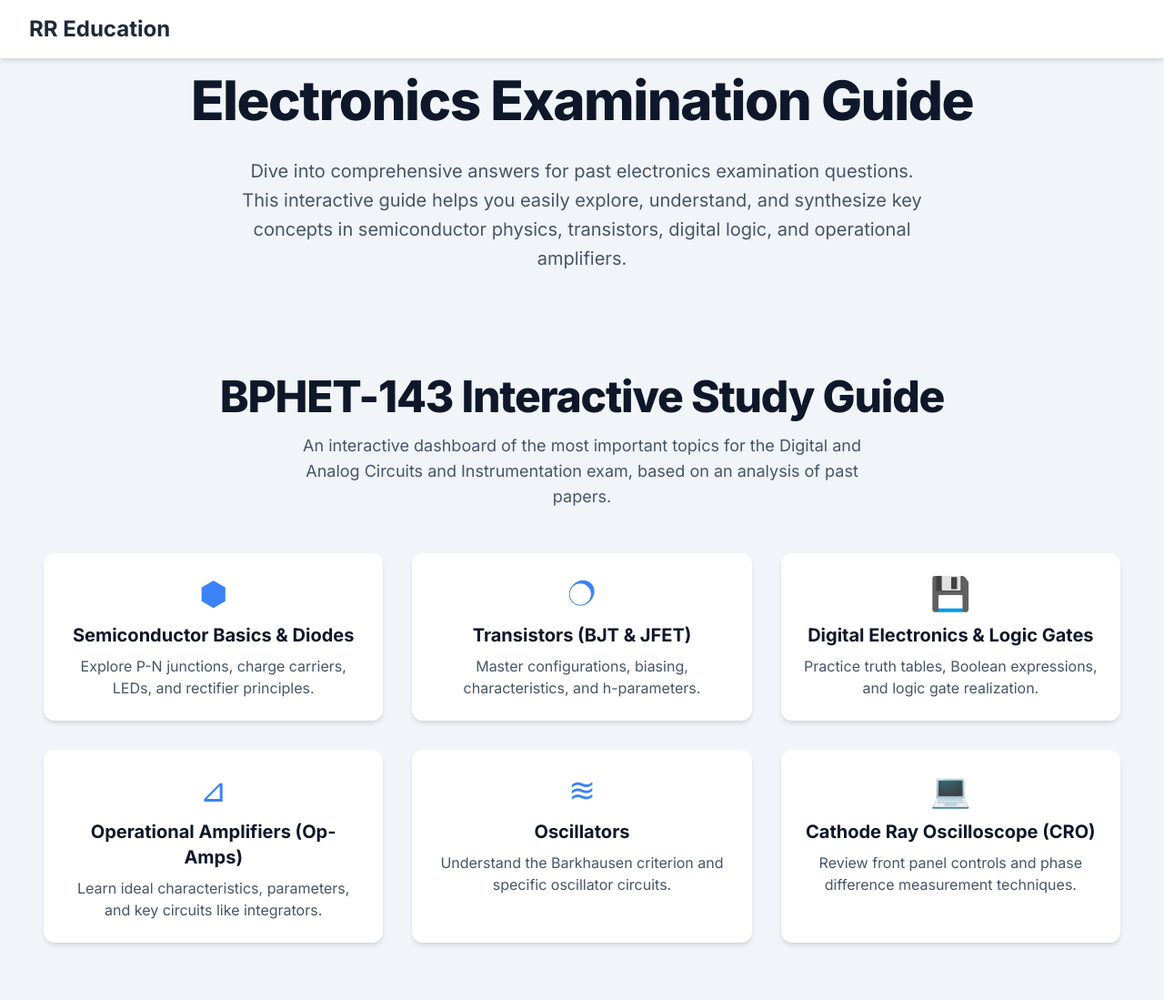
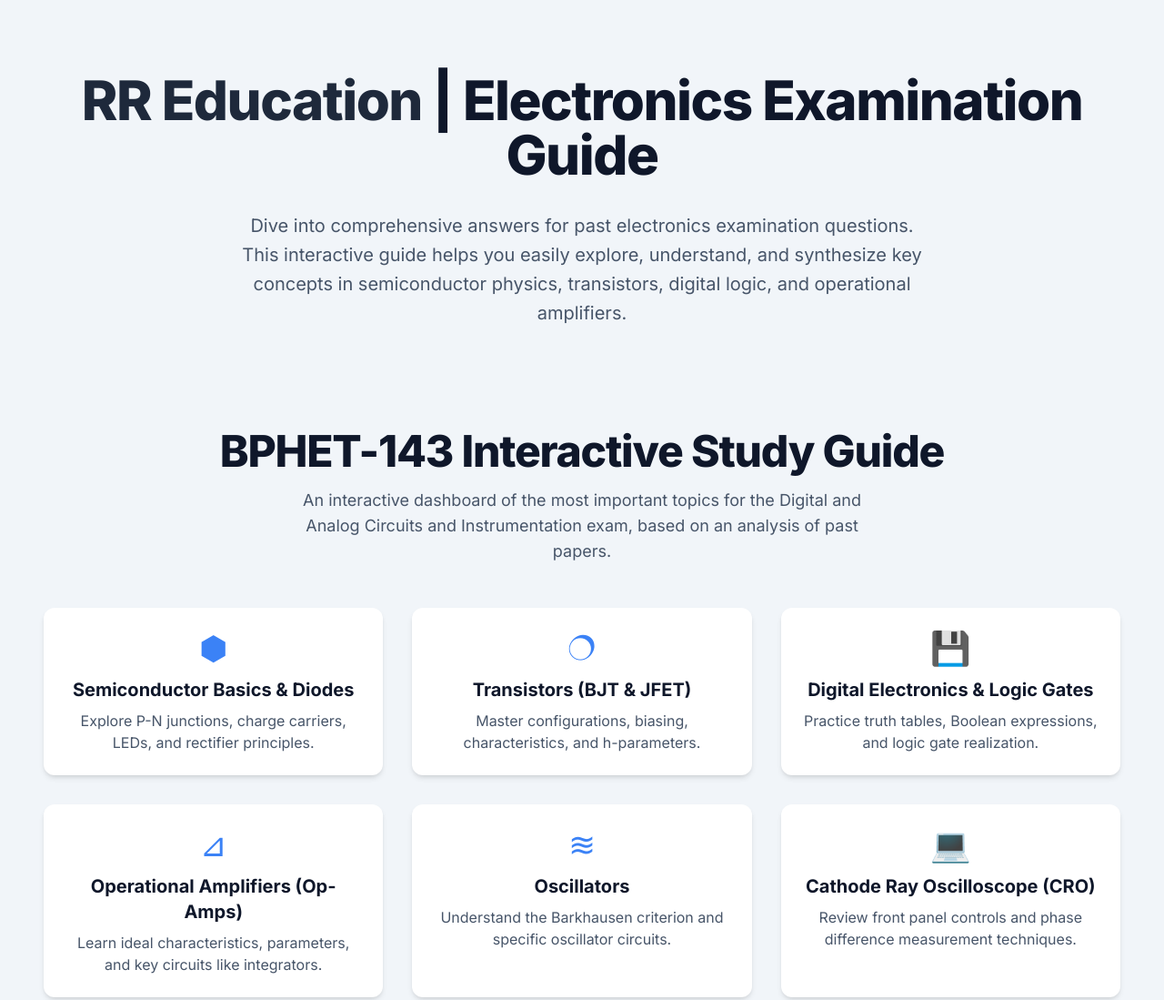
Before and after one commit to raushan1107/RREducation-BPHET143, a plain HTML site: page index.html in a window 1280 px wide. Shown: the top 1099 px of the page at 91% size. Drawn offline with nearby package versions, Linux system fonts and the light colour scheme.

Commit message:
Update index.html

```diff
--- a/index.html
+++ b/index.html
@@ -73,21 +73,12 @@
     </style>
 </head>
 <body class="text-slate-800">
-<!-- Fixed Navigation Bar -->
-    <nav class="fixed top-0 left-0 right-0 bg-white shadow-md z-50 py-4 px-8">
-        <div class="max-w-7xl mx-auto flex justify-between items-center">
-            <a href="#" class="text-2xl font-bold text-blue-600 hover:text-blue-700 transition duration-200">
-                <span class="text-slate-800">RR Education</span>
-            </a>
-        </div>
-    </nav>
-
     <div class="mx-auto max-w-7xl px-4 py-20 sm:px-6 lg:px-8">
 
         <!-- Introduction Header -->
         <header class="text-center mb-16">
             <h1 class="text-5xl font-extrabold tracking-tight text-slate-900 sm:text-6xl">
-                <a href="ques-ans.html" target="_blank" rel="noopener noreferrer" class="social-link hover:text-blue-600 transition duration-200">Electronics Examination Guide</a>
+                <a href="ques-ans.html" target="_blank" rel="noopener noreferrer" class="social-link hover:text-blue-600 transition duration-200"><span class="text-slate-800">RR Education</span> | Electronics Examination Guide</a>
             </h1>
             <p class="mt-8 text-xl leading-8 text-slate-600 max-w-3xl mx-auto">
                 Dive into comprehensive answers for past electronics examination questions. This interactive guide helps you easily explore, understand, and synthesize key concepts in semiconductor physics, transistors, digital logic, and operational amplifiers.
```
